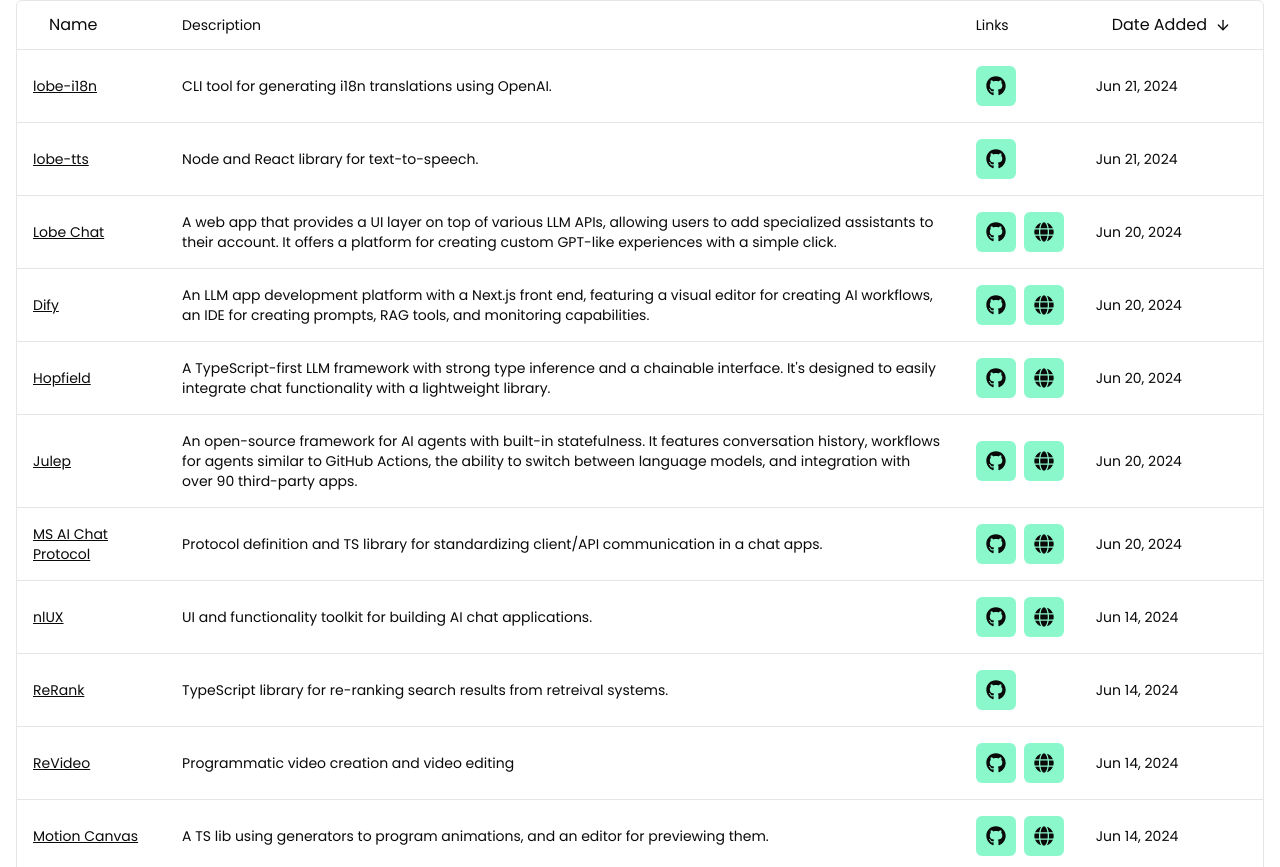
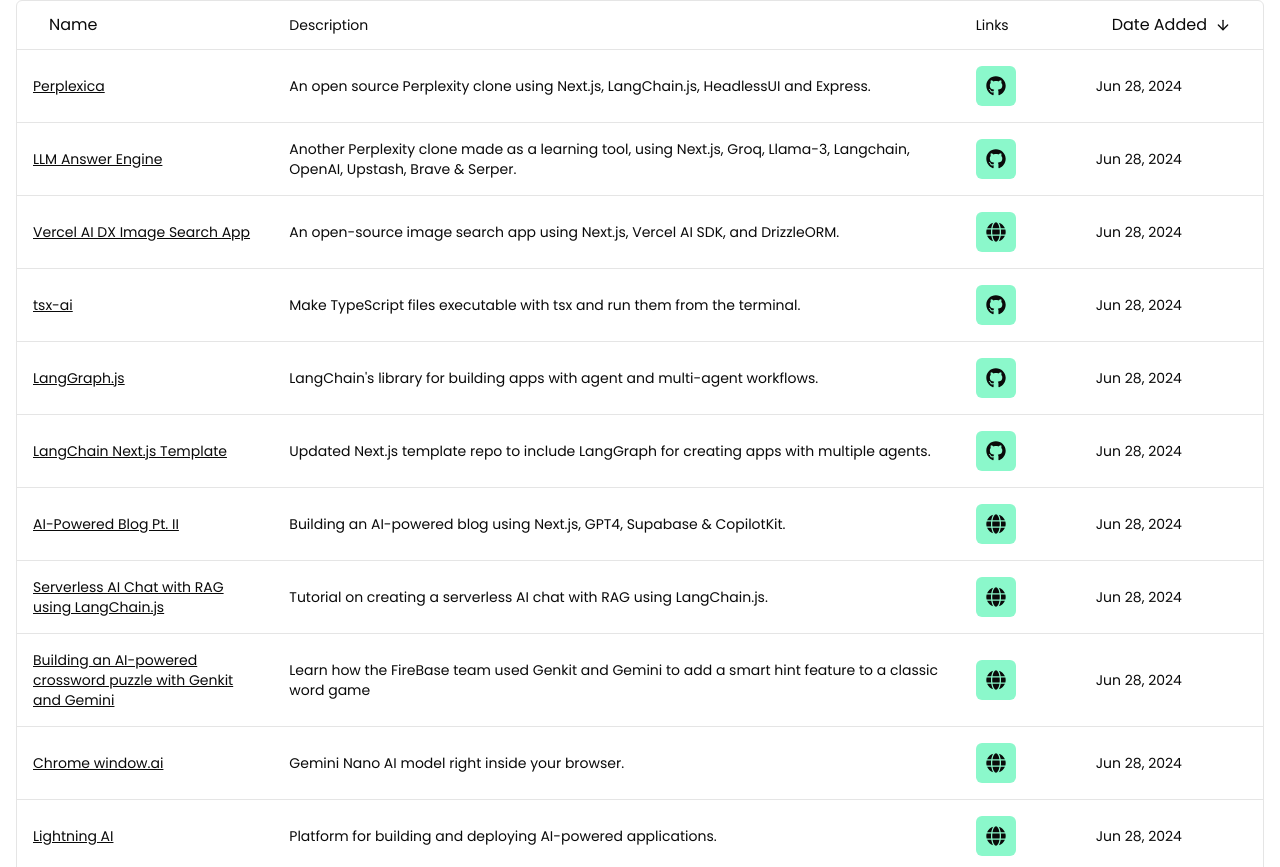
Before and after one commit to mcavaliere/mikecavaliere-com-next, a Next.js app: page /ai-for-js-devs in a window 1280 px wide. Shown: the part 493-1360 px from the top of the page. Built offline with nearby package versions, Linux system fonts and the light colour scheme; no server answers.

Commit message:
feat: today's AI for JS developers resources

```diff
--- a/components/AIResourcesTable/types.tsx
+++ b/components/AIResourcesTable/types.tsx
@@ -1,11 +1,21 @@
-export type AIResourceCategory = "libraries" | "tools" | "projects" | "articles";
+export type AIResourceCategory =
+  | "libraries"
+  | "tools"
+  | "projects"
+  | "articles"
+  | "learning resources";
 export type AIResourceTag =
   | "browser"
   | "sdk"
   | "machine learning"
   | "framework"
   | "low-code"
-  | "video";
+  | "video"
+  | "article"
+  | "rag"
+  | "saas app"
+  | "prompt engineering"
+  | "learning resource";
 
 export type SQLDateString =
   `${number}${number}${number}${number}-${number}${number}-${number}${number}`;
--- a/data/ai-resources.ts
+++ b/data/ai-resources.ts
@@ -399,4 +399,108 @@ export const AIResources: AIResource[] = [
     category: "libraries",
     addedOn: "2024-06-21",
   },
+  {
+    name: "Perplexica",
+    description:
+      "An open source Perplexity clone using Next.js, LangChain.js, HeadlessUI and Express.",
+    tags: ["framework", "machine learning"],
+    category: "projects",
+    addedOn: "2024-06-28",
+    notes: "Possibly the most substantial Perplexity clone, with lots to learn from.",
+    githubUrl: "https://github.com/ItzCrazyKns/Perplexica/",
+  },
+  {
+    name: "LLM Answer Engine",
+    description:
+      "Another Perplexity clone made as a learning tool, using Next.js, Groq, Llama-3, Langchain, OpenAI, Upstash, Brave & Serper.",
+    tags: ["framework", "machine learning"],
+    category: "projects",
+    addedOn: "2024-06-28",
+    githubUrl: "https://github.com/developersdigest/llm-answer-engine",
+  },
+  {
+    name: "Vercel AI DX Image Search App",
+    description: "An open-source image search app using Next.js, Vercel AI SDK, and DrizzleORM.",
+    tags: ["framework", "machine learning"],
+    category: "projects",
+    addedOn: "2024-06-28",
+    websiteUrl: "https://semantic-image-search.vercel.app/",
+  },
+  {
+    name: "tsx-ai",
+    description: "Make TypeScript files executable with tsx and run them from the terminal.",
+    tags: ["sdk"],
+    category: "tools",
+    addedOn: "2024-06-28",
+    notes: "Useful for creating re-usable AI scripts that you can run like any other command.",
+    githubUrl: "https://github.com/lgrammel/tsx-ai",
+  },
+  {
+    name: "LangGraph.js",
+    description: "LangChain's library for building apps with agent and multi-agent workflows.",
+    tags: ["sdk", "machine learning"],
+    category: "libraries",
+    addedOn: "2024-06-28",
+    githubUrl: "https://github.com/langchain-ai/langgraphjs",
+  },
+  {
+    name: "LangChain Next.js Template",
+    description:
+      "Updated Next.js template repo to include LangGraph for creating apps with multiple agents.",
+    tags: [],
+    category: "projects",
+    addedOn: "2024-06-28",
+    githubUrl: "https://github.com/langchain-ai/langchain-nextjs-template/tree/main",
+  },
+  {
+    name: "AI-Powered Blog Pt. II",
+    description: "Building an AI-powered blog using Next.js, GPT4, Supabase & CopilotKit.",
+    tags: ["article"],
+    category: "articles",
+    addedOn: "2024-06-28",
+    websiteUrl:
+      "https://dev.to/copilotkit/im-building-an-ai-powered-blog-nextjs-langchain-supabase-5145",
+  },
+  {
+    name: "Serverless AI Chat with RAG using LangChain.js",
+    description: "Tutorial on creating a serverless AI chat with RAG using LangChain.js.",
+    tags: ["article", "machine learning", "rag"],
+    category: "articles",
+    addedOn: "2024-06-28",
+    websiteUrl:
+      "https://learn.microsoft.com/en-us/samples/azure-samples/serverless-chat-langchainjs/serverless-chat-langchainjs/",
+  },
+  {
+    name: "Building an AI-powered crossword puzzle with Genkit and Gemini",
+    description:
+      "Learn how the FireBase team used Genkit and Gemini to add a smart hint feature to a classic word game",
+    tags: ["article"],
+    category: "articles",
+    addedOn: "2024-06-28",
+    websiteUrl: "https://firebase.blog/posts/2024/06/ai-powered-crossword-genkit",
+  },
+  {
+    name: "Chrome window.ai",
+    description: "Gemini Nano AI model right inside your browser.",
+    tags: ["browser"],
+    category: "tools",
+    addedOn: "2024-06-28",
+    websiteUrl: "https://windowai.io/",
+  },
+  {
+    name: "Lightning AI",
+    description: "Platform for building and deploying AI-powered applications.",
+    tags: ["saas app"],
+    category: "tools",
+    addedOn: "2024-06-28",
+    websiteUrl: "https://lightning.ai/",
+  },
+  {
+    name: "ChatGPT Architecture Coach",
+    description: "Prompt Engineering resource for software engineers.",
+    tags: ["prompt engineering", "learning resource"],
+    category: "learning resources",
+    addedOn: "2024-06-28",
+    githubUrl: "https://github.com/mikaelvesavuori/chatgpt-architecture-coach",
+  },
 ];
```
